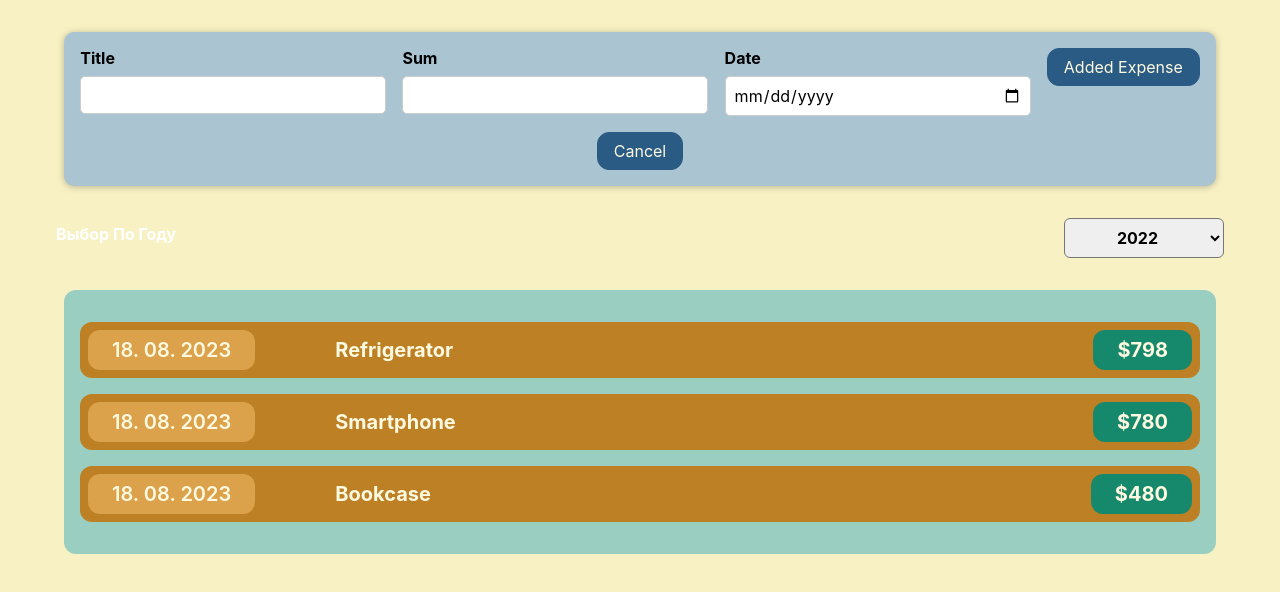
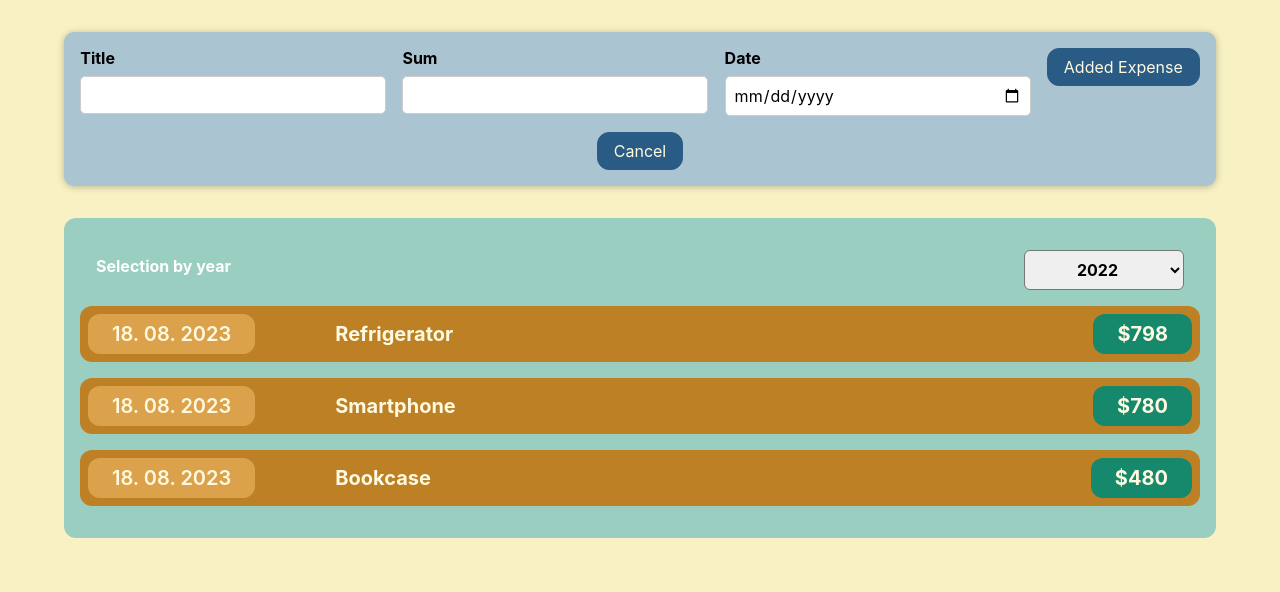
Before and after one commit to Waldemar-00/start-with-yuriy, a React (Create React App) app: page / in a window 1280 px wide. Shown: the top 592 px of the page. Built offline with nearby package versions, Linux system fonts and the light colour scheme.

Commit message:
transferd  CostFilter into Card

```diff
--- a/src/components/Costs/CostFilter.js
+++ b/src/components/Costs/CostFilter.js
@@ -7,7 +7,7 @@ const CostsFilter = ({ onChangeYear, year }) => {
   return (
     <div className="costs-filter">
       <div className="costs-filter__control">
-        <label>Выбор По Году</label>
+        <label>Selection by year</label>
         <select value={year} onChange={changeYearHandler}>
           <option value="2022">2022</option>
           <option value="2023">2023</option>
--- a/src/components/Costs/Costs.js
+++ b/src/components/Costs/Costs.js
@@ -10,14 +10,12 @@ function Costs({ purchases }) {
     setYear(eventYear)
   }
   return (
-    <>
-      <CostFilter onChangeYear={onChangeYear} year={year}/>
       <Card className={'costs'}>
+        <CostFilter onChangeYear={onChangeYear} year={year} />
         <CostItem buy={one} />
         <CostItem buy={two} />
         <CostItem buy={three} />
       </Card>
-    </>
   )
 
 }
```
